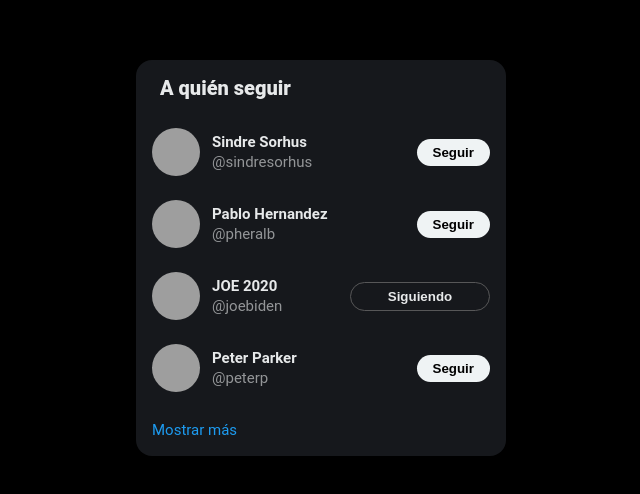
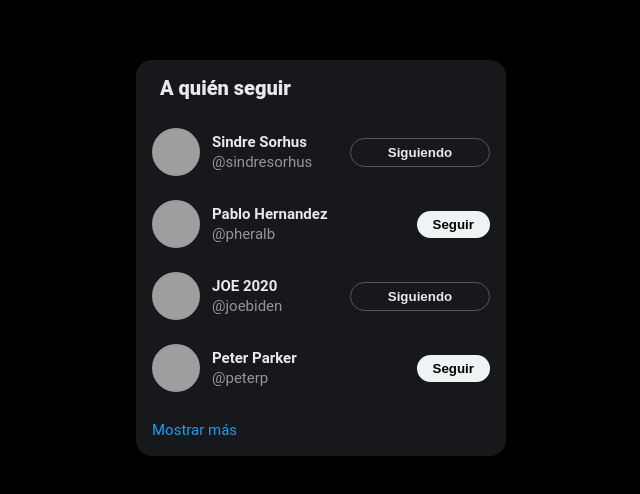
Before and after one commit to lucianogarriga/twitter-follow-card, a React (Vite) app: page / in a window 1280 px wide. Shown: the part 142-636 px from the top of the page, without its empty margins (319-959 px from the left). Built offline with nearby package versions, Linux system fonts and the light colour scheme; grey boxes are pictures that could not be loaded.

Commit message:
Add map users function

```diff
--- a/src/App.jsx
+++ b/src/App.jsx
@@ -1,8 +1,29 @@
-
 import "./App.css";
 import { TwFollowCard } from "./TwFollowCard";
 
 export function App() {
+  const users = [
+    {
+      name: "Sindre Sorhus",
+      userName: "sindresorhus",
+      isFollowing: true,
+    },
+    {
+      name: "Pablo Hernandez",
+      userName: "pheralb",
+      isFollowing: false,
+    },
+    {
+      name: "JOE 2020",
+      userName: "joebiden",
+      isFollowing: true,
+    },
+    {
+      name: "Peter Parker",
+      userName: "peterp",
+      isFollowing: false,
+    },
+  ];
 
   return (
     <section className="follow-card-section">
@@ -10,20 +31,24 @@ export function App() {
         <span className="title-follow-txt">A quién seguir</span>
       </div>
       <div>
-        <TwFollowCard userName="sindresorhus" initialIsFollowing={false}>
-          Sindre Sorhus
+        {users.map((user) => {
+          const { userName, name, isFollowing } = user
+
+          return (
+            <TwFollowCard
+              key={userName}
+              userName={userName}
+              initialIsFollowing={isFollowing}
+              >
+                {name}
             </TwFollowCard>
-        <TwFollowCard userName="pheralb" initialIsFollowing={false}>
-          Pablo Hernandez
-        </TwFollowCard>
-        <TwFollowCard userName="joebiden" initialIsFollowing={true}>
-          JOE 2020
-        </TwFollowCard>
-        <TwFollowCard userName="peterp" initialIsFollowing={false}>
-          Peter Parker
-        </TwFollowCard>
+          );
+        })}
       </div>
-    <a href="https://twitter.com/luchogarriga" className="tw-more-links-section">
+      <a
+        href="https://twitter.com/i/connect_people"
+        className="tw-more-links-section"
+      >
         <div className="title-follow-more">
           <span className="tw-more-links-span">Mostrar más</span>
         </div>
```
Lines whose indentation alone changed are shown as unchanged.
